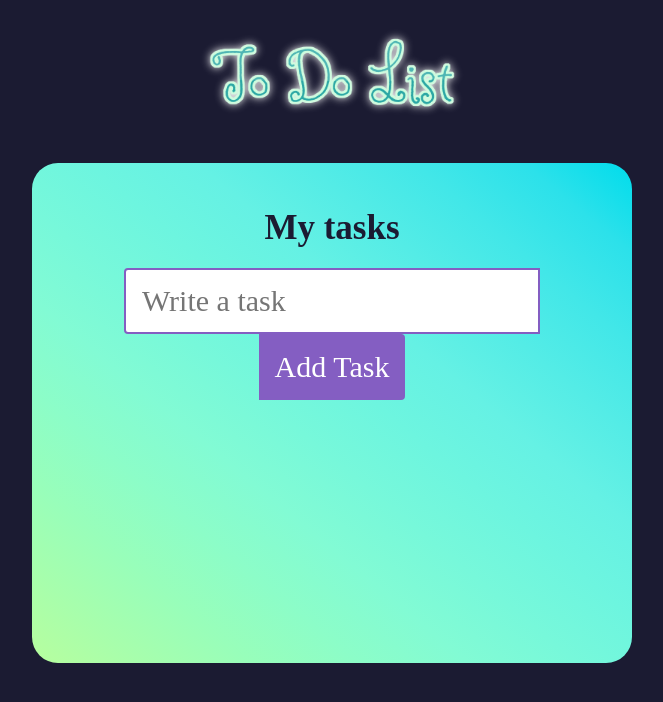
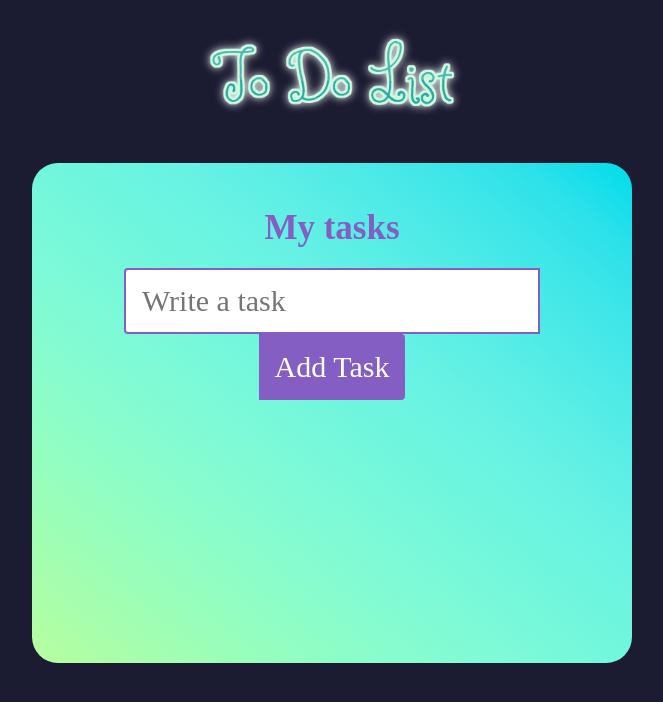
Before and after one commit to acarob/todolist, a React (Create React App) app: page / in a window 1280 px wide. Shown: the top 702 px of the page, without its empty margins (308-971 px from the left). Built offline with nearby package versions, Linux system fonts and the light colour scheme; a web font is replaced by a local one.

Commit message:
Changing some details

```diff
--- a/src/App.css
+++ b/src/App.css
@@ -15,7 +15,7 @@ body {
 }
 
 h1 {
-  color: #1b1b32;
+  color: #845ec2;
   font-size: 35px;
   text-align: center;
   margin: 20px 0;
```
